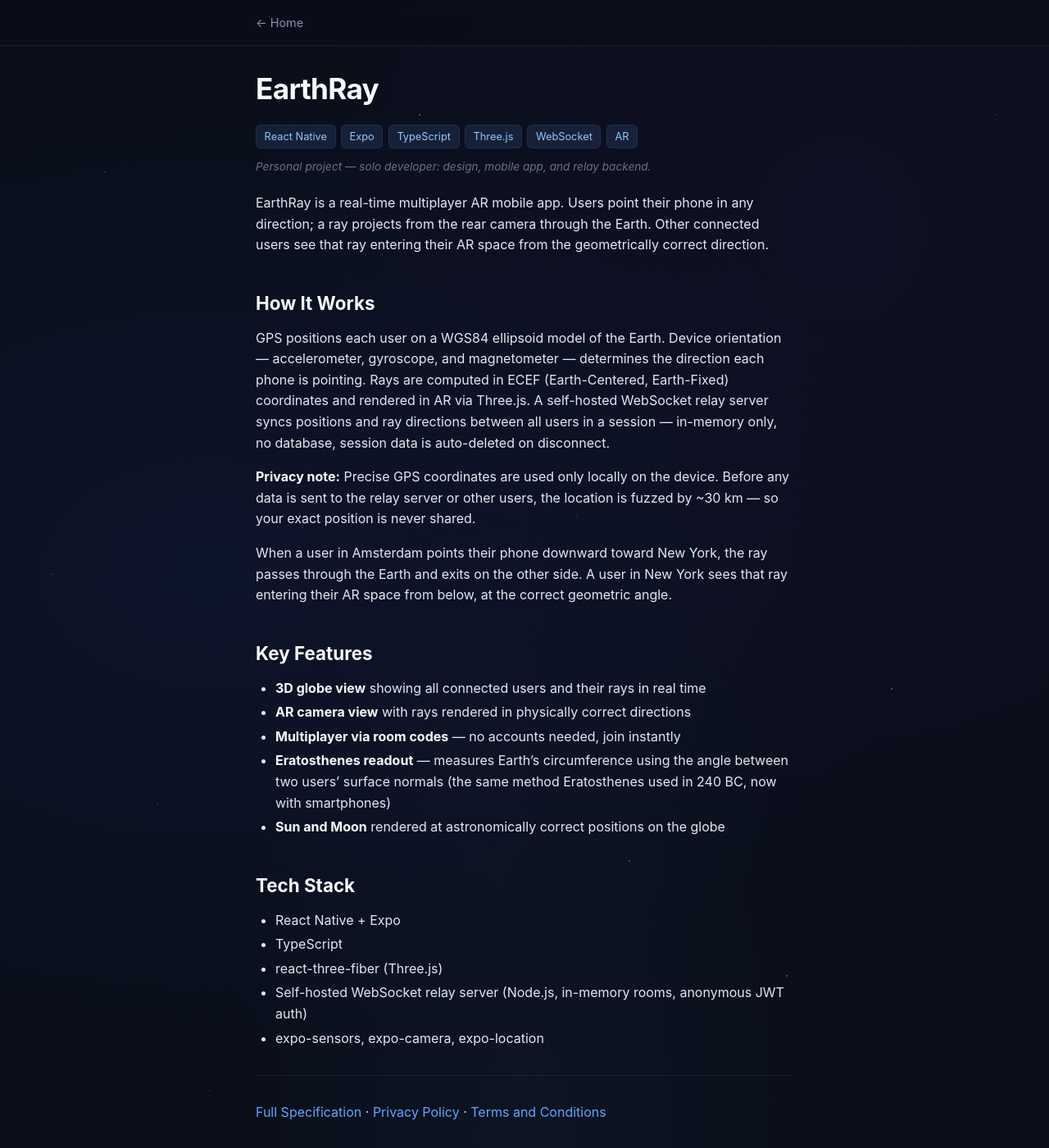
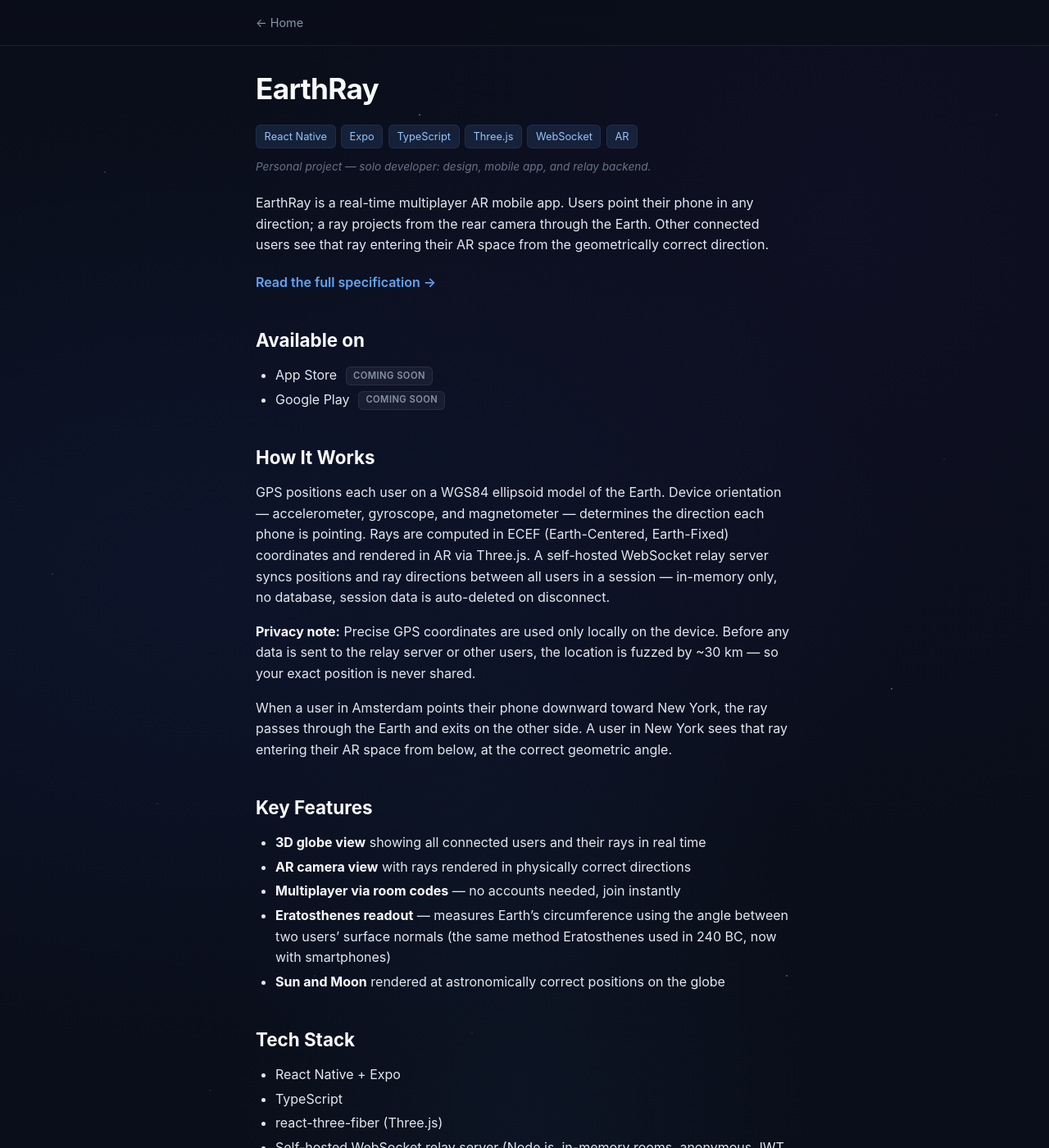
Before and after one commit to antonjuls/antonjuls.github.io, a Jekyll site: the page built from _projects/earthray.md, in a window 1280 px wide and 1400 px high. Shown: the whole window at 82% size. Built offline with Jekyll 4.4.1, drawn with Linux system fonts in a browser that asks for light colours.

Commit message:
chore: links on top

```diff
--- a/_projects/earthray.md
+++ b/_projects/earthray.md
@@ -6,6 +6,13 @@ tags: [React Native, Expo, TypeScript, Three.js, WebSocket, AR]
 ---
 
 EarthRay is a real-time multiplayer AR mobile app. Users point their phone in any direction; a ray projects from the rear camera through the Earth. Other connected users see that ray entering their AR space from the geometrically correct direction.
+
+<p class="cta-link"><a href="{{ '/projects/earthray/specification/' | relative_url }}">Read the full specification &rarr;</a></p>
+
+## Available on
+
+- App Store <span class="badge-soon">Coming soon</span>
+- Google Play <span class="badge-soon">Coming soon</span>
 
 ## How It Works
 
--- a/assets/css/style.css
+++ b/assets/css/style.css
@@ -260,6 +260,39 @@ a:hover {
   font-weight: 600;
 }
 
+.cta-link {
+  margin: 1.25rem 0 2rem;
+  font-size: 1rem;
+}
+
+.cta-link a {
+  font-weight: 600;
+  color: var(--color-accent);
+  border-bottom: 1px solid transparent;
+  transition: color 0.2s, border-color 0.2s;
+}
+
+.cta-link a:hover {
+  color: var(--color-accent-hover);
+  border-bottom-color: var(--color-accent-hover);
+  text-decoration: none;
+}
+
+.badge-soon {
+  display: inline-block;
+  font-size: 0.7rem;
+  font-weight: 600;
+  letter-spacing: 0.04em;
+  text-transform: uppercase;
+  color: var(--color-muted);
+  background: rgba(255, 255, 255, 0.05);
+  border: 1px solid var(--color-border);
+  padding: 0.1rem 0.5rem;
+  border-radius: 6px;
+  margin-left: 0.4rem;
+  vertical-align: middle;
+}
+
 /* Screenshots gallery */
 .screenshots {
   display: grid;
```
Also changed, not shown: other parts of _projects/earthray.md (+3 -2 lines), _projects/termojet.md (+5 -5 lines).
